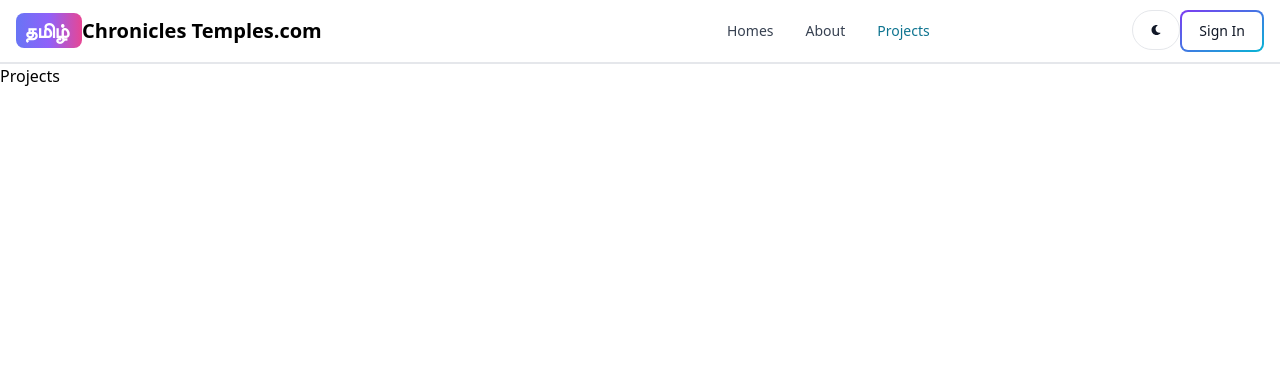
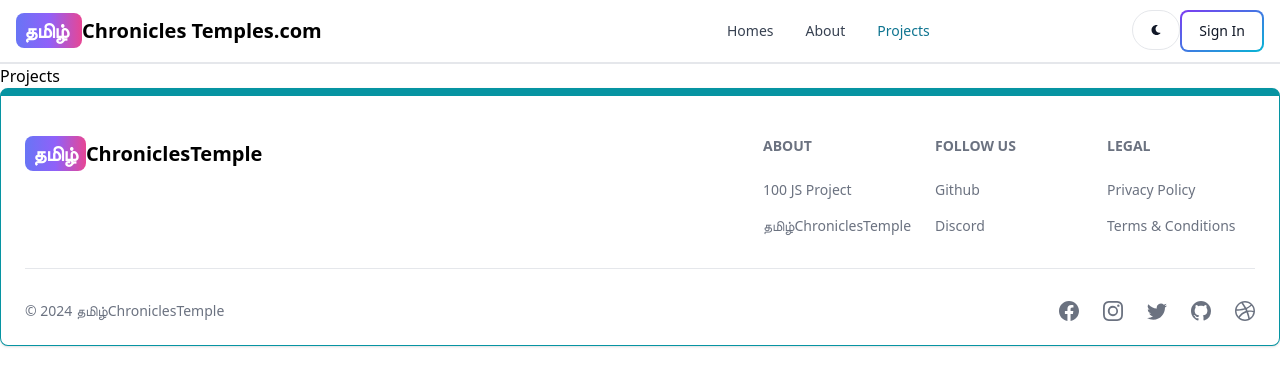
Before and after one commit to ThamizhArasanJS200357/MERN-BLOG, a React (Vite) app in the folder client/: page /projects in a window 1280 px wide. Shown: the top 386 px of the page. Built offline with nearby package versions, Linux system fonts and the light colour scheme.

Commit message:
create and add the footer component

```diff
--- a/client/src/App.jsx
+++ b/client/src/App.jsx
@@ -6,6 +6,7 @@
 import About from "./pages/About"
 import Home from "./pages/Home"
 import Header from "./components/Header"
+import Footer from "./components/Footer"
 export default function App() {
   return (
     <BrowserRouter>
@@ -18,6 +19,7 @@
         <Route path="/dashboard" element={<Dashboard />} />
         <Route path="/projects" element={<Projects />} />
       </Routes>
+      <Footer/>
     </BrowserRouter>
   )
 }
--- /dev/null
+++ b/client/src/components/Footer.jsx
@@ -0,0 +1,95 @@
+import { Footer  } from "flowbite-react"
+import { Link } from "react-router-dom"
+import {BsFacebook,BsInstagram,BsTwitter,BsGithub,BsDribbble} from 'react-icons/bs';
+export default function FooterCom() {
+  return (
+    <Footer container className='border border-t-8 border-teal-500'>
+        <div className='w-full max-w-7xl mx-auto'>
+            <div className='grid w-full justify-between sm:flex md:grid-cols-1'>
+                <div className='mt-5'>
+                    <Link
+                        to='/' className='self-center whitespace-nowrap text-lg sm:text-xl font-semibold dark:text-white'
+                    >
+                        <span className='px-2 py-1 bg-gradient-to-r from-indigo-500 via-purple-500 to-pink-500 rounded-lg text-white'>தமிழ்
+                        </span>
+                        ChroniclesTemple
+                    </Link>
+                </div>
+                <div className="grid grid-cols-2 gap-8 mt-5 sm:mt-4 sm:grid-cols-3 sm:gap-6">
+                    <div>
+                    <Footer.Title title='About'/>
+                    <Footer.LinkGroup col>
+                        <Footer.Link
+                           href="https://www.100jsprojects.com"
+                           target="_blank"
+                           rel='noopener noreferrer'
+                        >
+                            100 JS Project
+                        </Footer.Link>
+                        <Footer.Link
+                           href="/about"
+                           target="_blank"
+                           rel='noopener noreferrer'
+                        >
+                            தமிழ்ChroniclesTemple
+                        </Footer.Link>
+                    </Footer.LinkGroup>
+                    </div>
+
+                    <div>
+                    <Footer.Title title='Follow us'/>
+                    <Footer.LinkGroup col>
+                        <Footer.Link
+                           href="https://github.com/sabarirajpzhani"
+                           target="_blank"
+                           rel='noopener noreferrer'
+                        >
+                            Github
+                        </Footer.Link>
+                        <Footer.Link
+                           href="#"
+                           target="_blank"
+                           rel='noopener noreferrer'
+                        >
+                            Discord
+                        </Footer.Link>
+                    </Footer.LinkGroup>
+                    </div>
+
+                    <div>
+                    <Footer.Title title='Legal'/>
+                    <Footer.LinkGroup col>
+                        <Footer.Link
+                           href="#"
+                           target="_blank"
+                           rel='noopener noreferrer'
+                        >
+                            Privacy Policy
+                        </Footer.Link>
+                        <Footer.Link
+                           href="#"
+                           target="_blank"
+                           rel='noopener noreferrer'
+                        >
+                            Terms &amp; Conditions
+                        </Footer.Link>
+                    </Footer.LinkGroup>
+                    </div>
+                </div>
+            </div>
+            <Footer.Divider/>
+            <div className="w-full sm:flex sm:items-center sm:justify-between">
+                <Footer.Copyright href="#" by="தமிழ்ChroniclesTemple" year={new Date().getFullYear()}
+                />
+                <div className="flex gap-6 sm:mt-0 mt-4 sm:justify-center">
+                    <Footer.Icon href="#" icon={BsFacebook}/>
+                    <Footer.Icon href="#" icon={BsInstagram}/>
+                    <Footer.Icon href="#" icon={BsTwitter}/>
+                    <Footer.Icon href="#" icon={BsGithub}/>
+                    <Footer.Icon href="#" icon={BsDribbble}/>
+                </div>
+            </div>
+        </div>
+    </Footer>
+  )
+}
```
